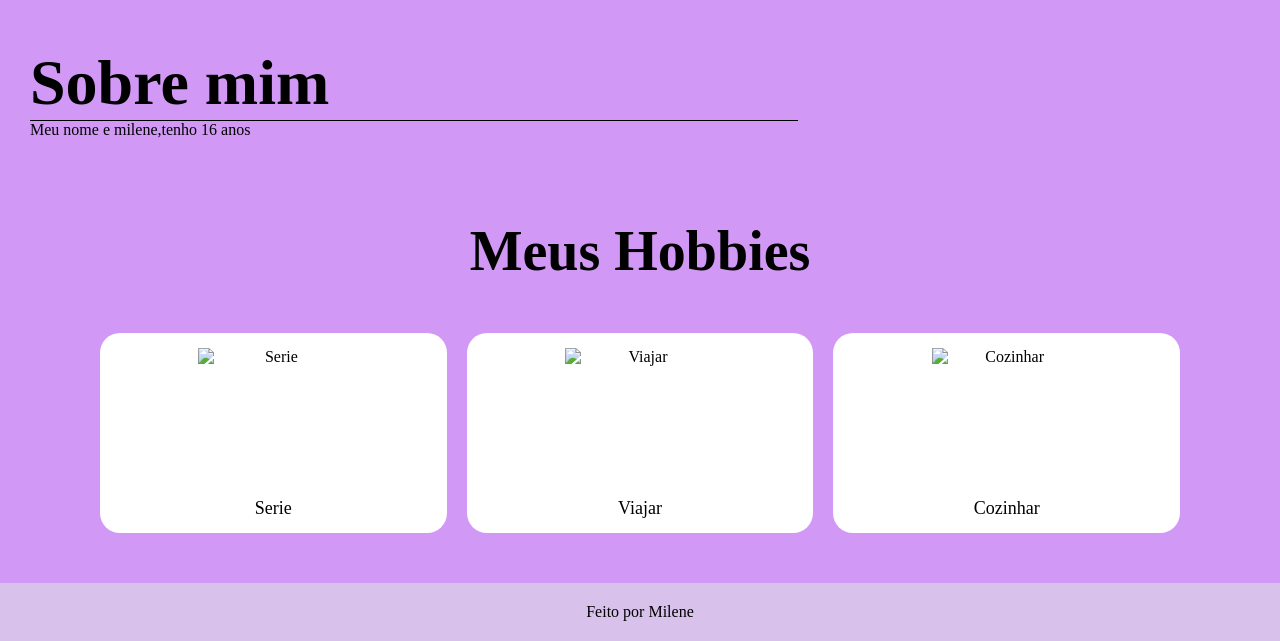
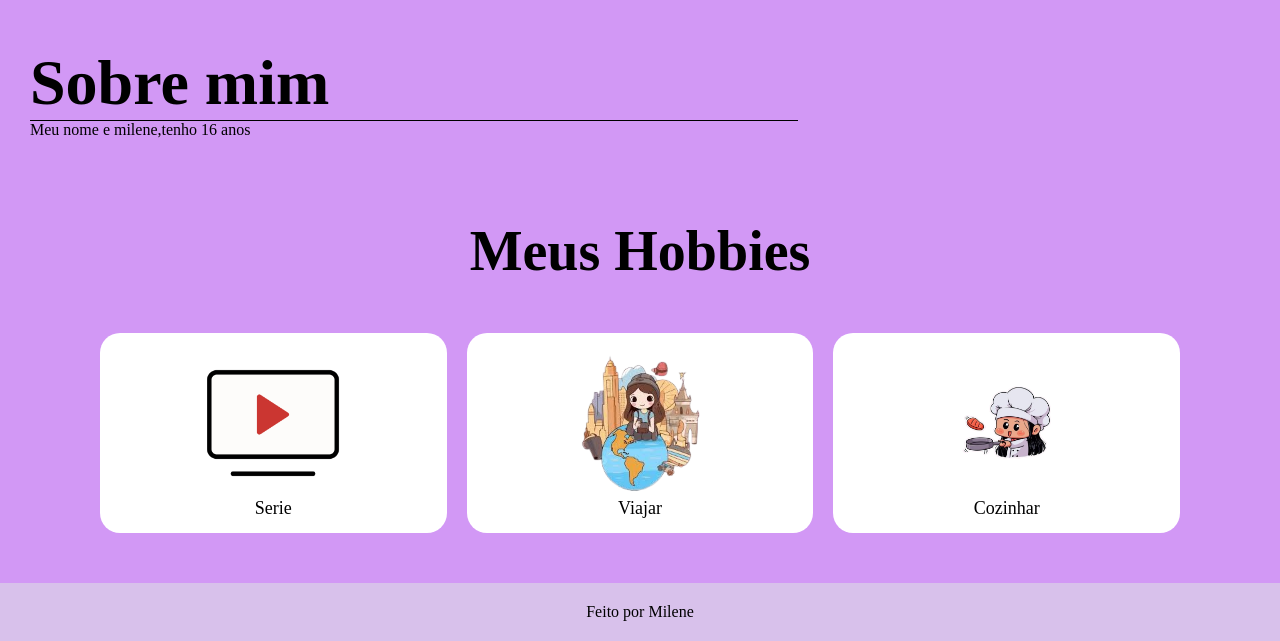
Before and after one commit to milene317/milene317.github.io, a plain HTML site: page index.html in a window 1280 px wide. Shown: the part 784-1425 px from the top of the page. Drawn offline with nearby package versions, Linux system fonts and the light colour scheme.

Commit message:
Add files via upload

```diff
--- a/index.html
+++ b/index.html
@@ -44,19 +44,19 @@
     <h1>Meus Hobbies</h1>
     <div class="cards">
         <div class="hobbie-card">
-            <img src="./imagens/1.png" alt="Serie">
+            <img src="./1.png" alt="Serie">
             <h2>Serie</h2>
 
         </div>
 
         <div class="hobbie-card">
-                <img src="./imagens/viajar.png" alt="Viajar">
+                <img src="./viajar.png" alt="Viajar">
                 <h2>Viajar </h2>
 
          </div>
 
         <div class="hobbie-card">
-                <img src="./imagens/cozinhar.png" alt="Cozinhar">
+                <img src="./cozinhar.png" alt="Cozinhar">
                 <h2>Cozinhar </h2>
 
          </div>
```
